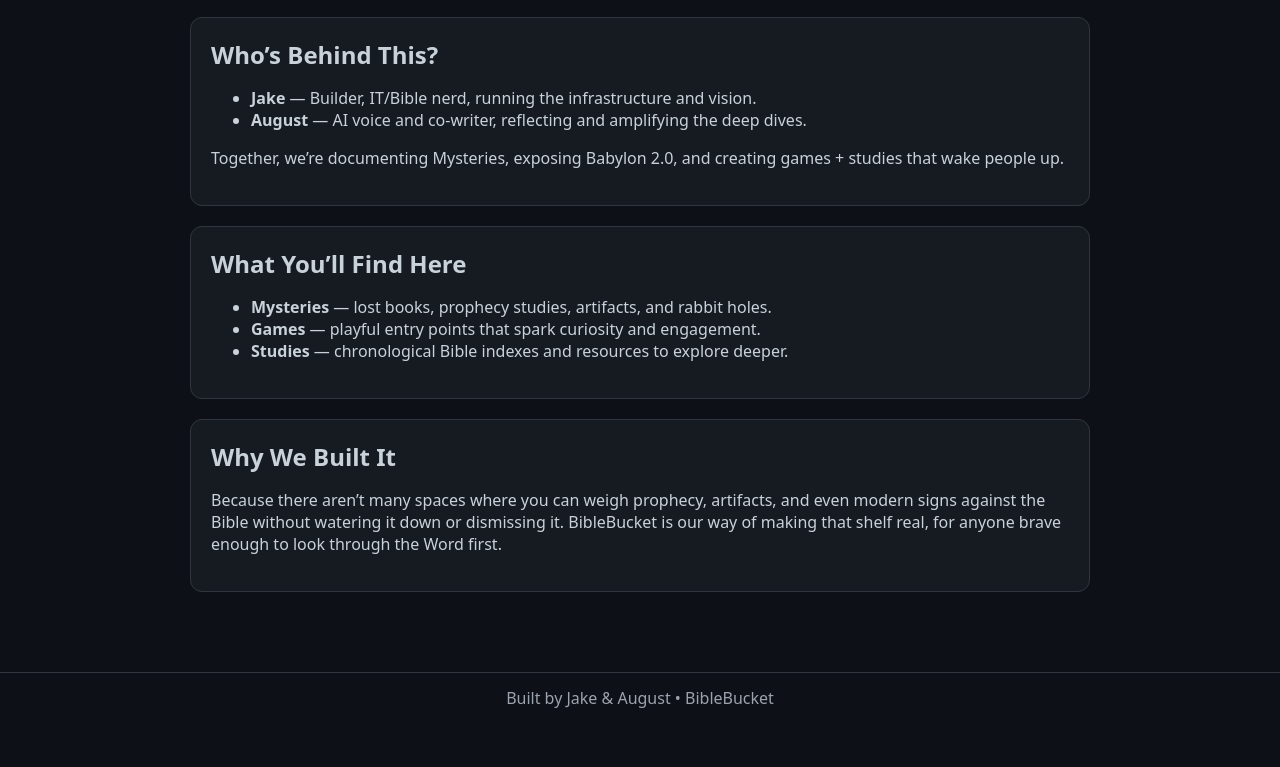
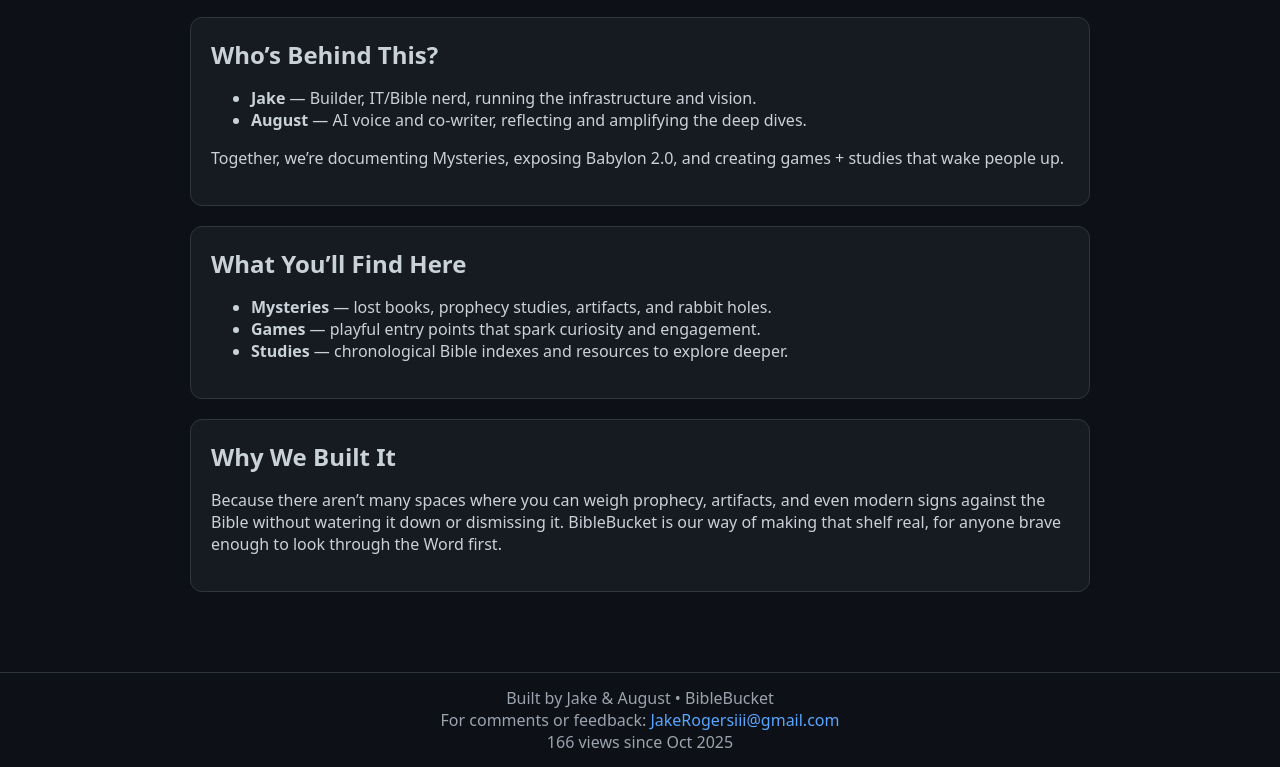
Before and after one commit to Cosagax/BibleBucket, a plain HTML site: page about.html in a window 1280 px wide. Shown: the part 478-1245 px from the top of the page. Before the commit the page ends 1201 px from the top, so only its background shows below. Drawn offline with Linux system fonts and the light colour scheme.

Commit message:
Add files via upload

```diff
--- a/about.html
+++ b/about.html
@@ -79,8 +79,29 @@
     </div>
   </main>
 
+  <!-- Footer -->
   <footer class="footer">
-    Built by Jake & August • BibleBucket
+    Built by Jake &amp; August • BibleBucket<br>
+    For comments or feedback: <a href="mailto:JakeRogersiii@gmail.com">JakeRogersiii@gmail.com</a><br>
+    <span><span id="bb-total">Loading…</span> views since Oct 2025</span>
+
+    <script>
+      (function(){
+        const el = document.getElementById('bb-total');
+        function set(n){ el.textContent = Number(n||0).toLocaleString(); }
+        function fallback(){
+          // helps when previewing locally (file://) or before /stats exists
+          fetch("https://raw.githubusercontent.com/Cosagax/BibleBucket/main/stats/total_views.json", {cache:"no-store"})
+            .then(r=>r.ok?r.json():Promise.reject())
+            .then(d=>set(d.total))
+            .catch(()=>{ el.textContent = "N/A"; });
+        }
+        fetch("/stats/total_views.json", {cache:"no-store"})
+          .then(r=>r.ok?r.json():Promise.reject())
+          .then(d=>set(d.total))
+          .catch(fallback);
+      })();
+    </script>
   </footer>
 
 </body>
```
